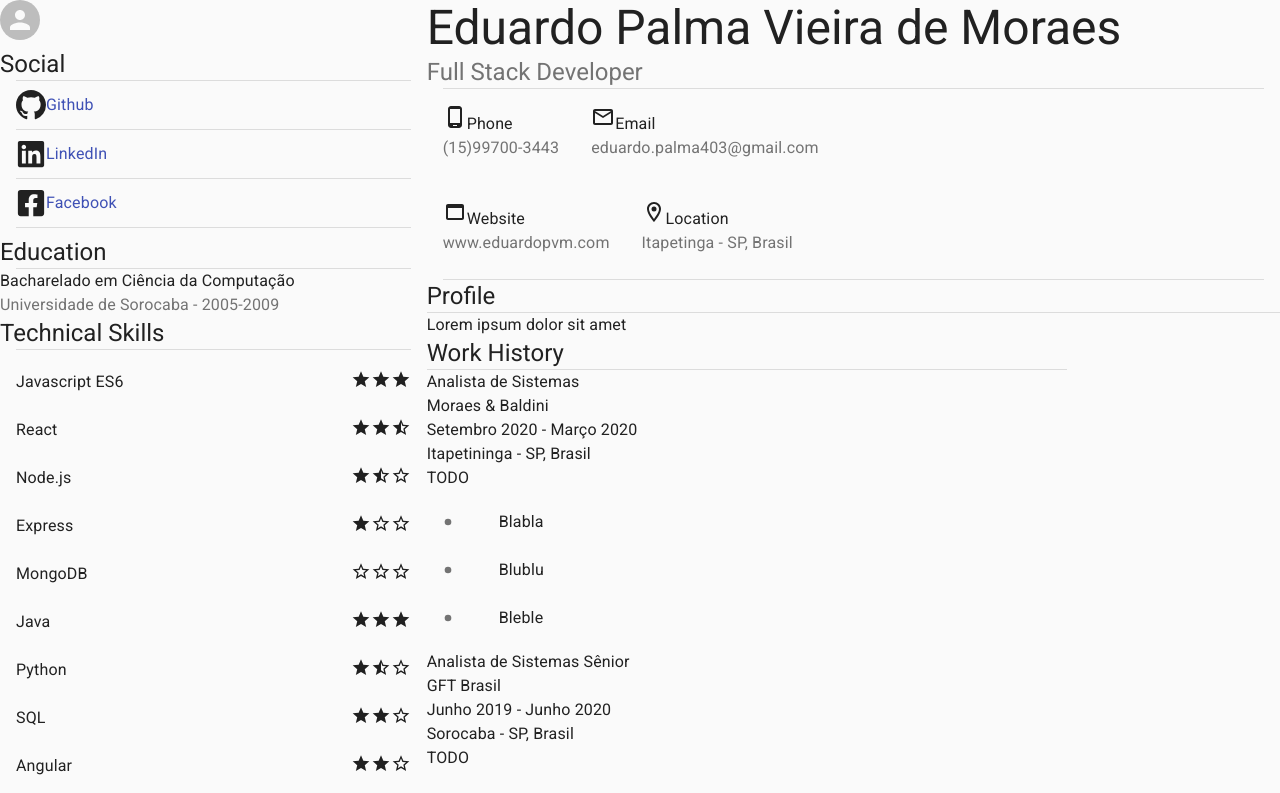
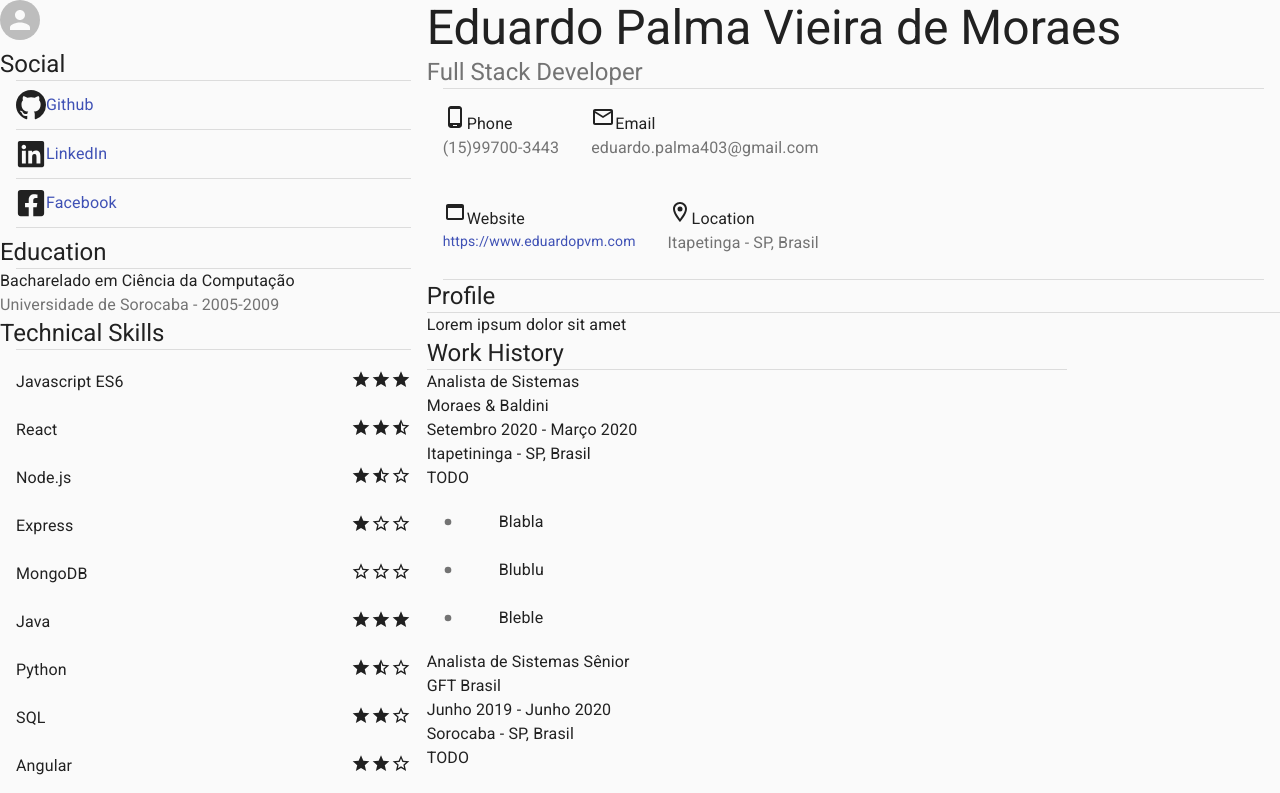
Before and after one commit to eduardopvm/react-cv, a React (Create React App) app: page / in a window 1280 px wide. Shown: the top 793 px of the page. Built offline with nearby package versions, Linux system fonts and the light colour scheme.

Commit message:
made info panel url clickable

```diff
--- a/src/InfoPanel.js
+++ b/src/InfoPanel.js
@@ -1,7 +1,8 @@
+import Typography from "@material-ui/core/Typography";
 import Box from "@material-ui/core/Box";
 import CardContent from "@material-ui/core/CardContent";
 import Grid from "@material-ui/core/Grid";
-import Typography from "@material-ui/core/Typography";
+import Link from "@material-ui/core/Link";
 import Divider from "@material-ui/core/Divider";
 
 /* Icons */
@@ -32,7 +33,7 @@ export default function HeaderPanel(props) {
         <CardContent>
           <WebAssetOutlinedIcon display="inline" />
           <Typography display="inline">Website</Typography>
-          <Typography color="textSecondary">{props.contact.website}</Typography>
+          <Link href={props.contact.website} target="_blank" display="block">{props.contact.website}</Link>
         </CardContent>
 
         <CardContent>
--- a/src/data/cv_data_pt-br.json
+++ b/src/data/cv_data_pt-br.json
@@ -4,7 +4,7 @@
     "address": "Coronel Fernando Prestes, 615",
     "phone": "(15)99700-3443",
     "email": "eduardo.palma403@gmail.com",
-    "website": "www.eduardopvm.com"
+    "website": "https://www.eduardopvm.com"
   },
   "social": {
     "github": "https://github.com/eduardopvm",
```
